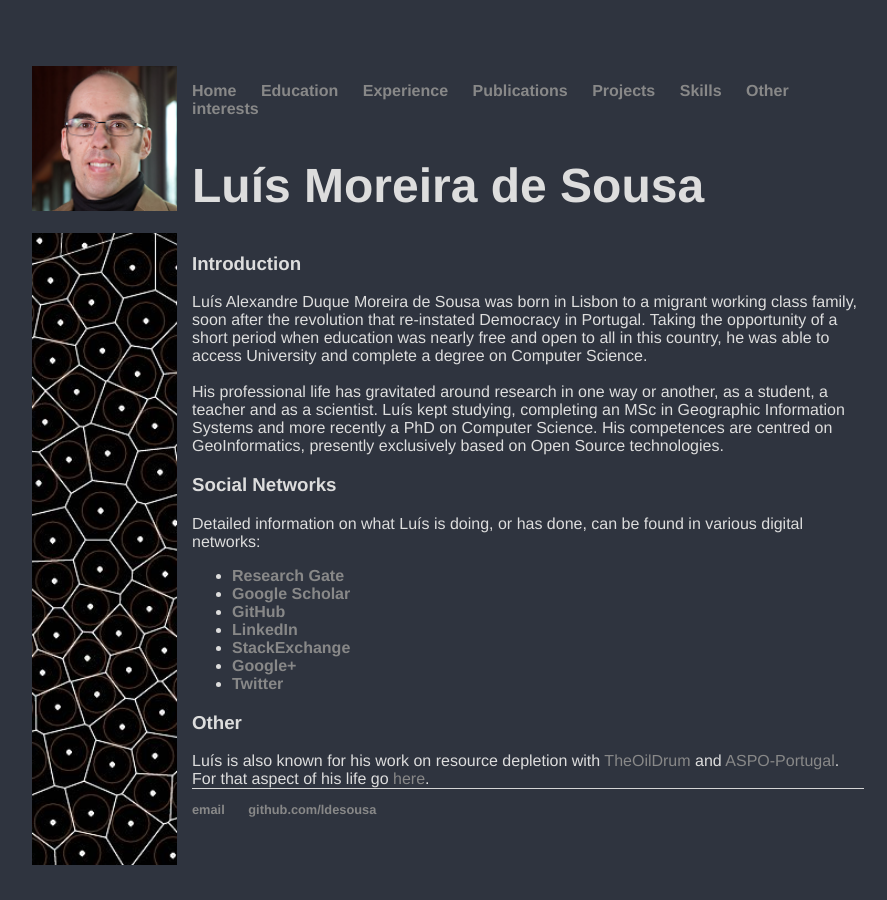
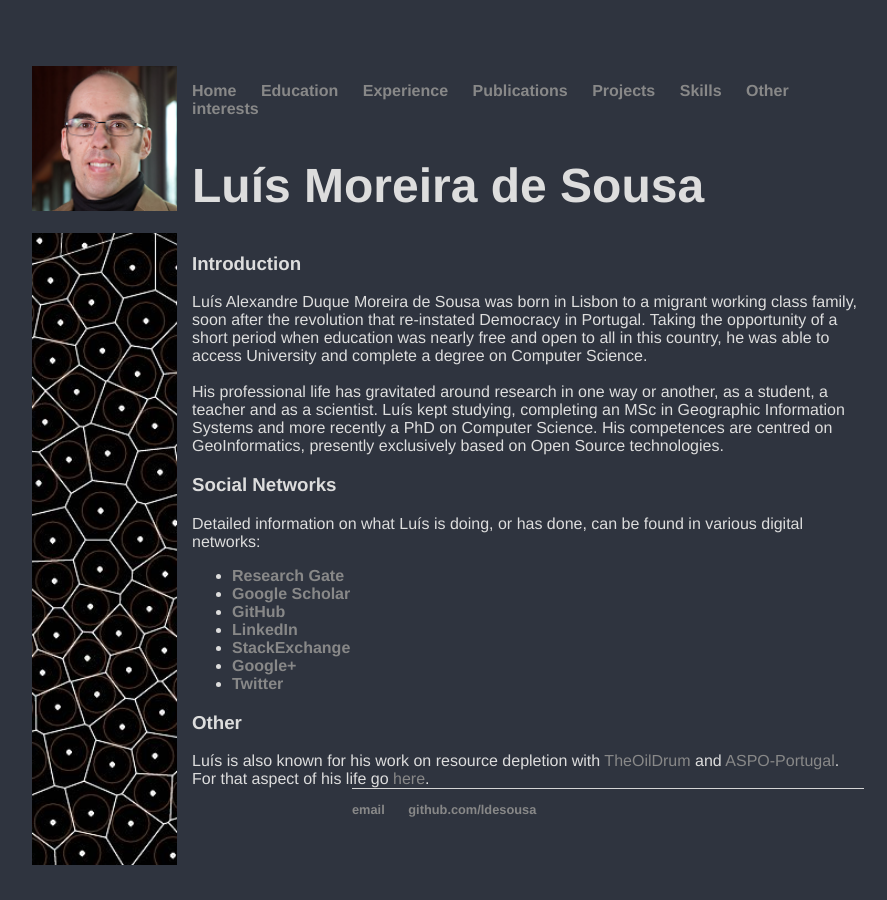
Before and after one commit to ldesousa/ldesousa.github.io, a Jekyll site: the page main.html, which Jekyll copies as it is, in a window 1280 px wide. Shown: the whole page, without its empty margins (166-1053 px from the left). Built offline with Jekyll 4.4.1, drawn with Linux system fonts in a browser that asks for light colours.

Commit message:
Moving footer to the side

```diff
--- a/_layouts/_layouts
+++ b/_layouts/_layouts
@@ -18,7 +18,8 @@
 
 			{{ content }}
 
-			</div><!-- /.container -->
+			</div> <!-- /.container -->
+
 			<footer>
 	    		<ul>
 	        		<li><a href="mailto:hankquinlanhub@gmail.com">email</a></li>
--- a/css/main.css
+++ b/css/main.css
@@ -44,6 +44,7 @@ p {
 }
 
 footer {
+	margin-left: 160px;
     border-top: 1px solid #d5d5d5;
     font-size: .8em;
 }
@@ -71,6 +72,6 @@ ul.posts li {
 .content {
     margin-left: 160px;
     width: 75%;
-    min-height: 620px;
+    min-height: 650px;
     /*background: black;*/
 }
```
